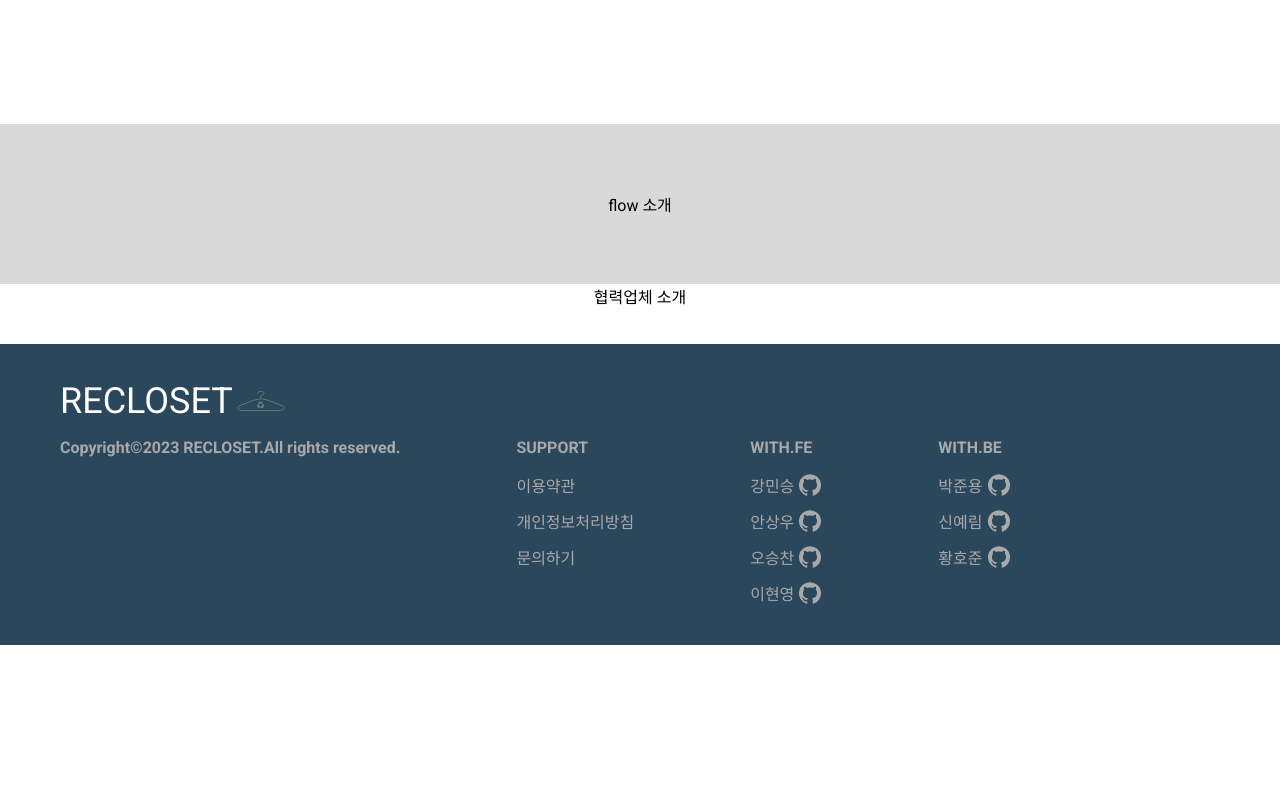
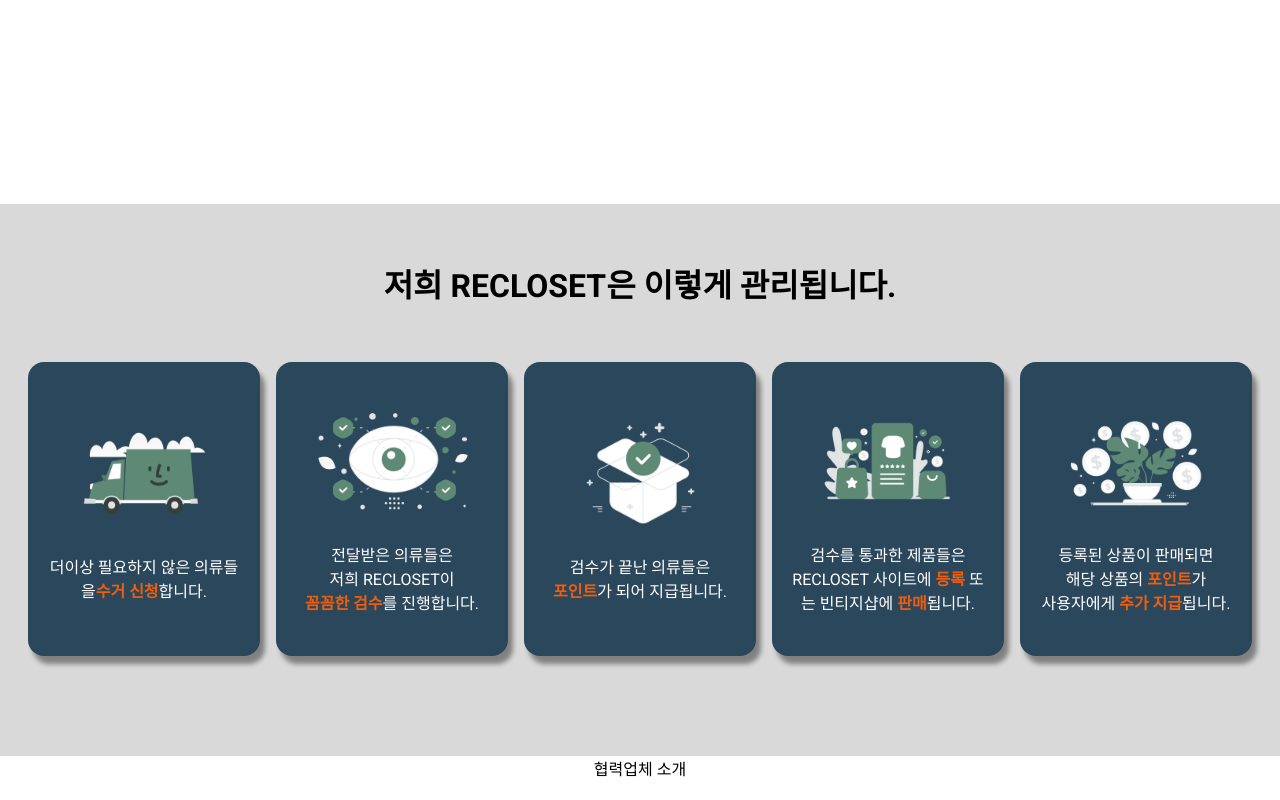
Before and after one commit to codestates-seb/seb44_main_017, a React (Vite) app in the folder client/: page / in a window 1280 px wide. Shown: the part 700-1500 px from the top of the page. Before the commit the page ends 1345 px from the top, so only its background shows below. Built offline with nearby package versions, Linux system fonts and the light colour scheme.

Commit message:
[feat]:main page flow card 완성

```diff
--- a/client/src/assets/index.ts
+++ b/client/src/assets/index.ts
@@ -3,3 +3,8 @@ export { default as shopping } from "./shopping.png";
 export { default as shopping_1 } from "./shopping(1).png";
 export { default as sendClothes } from "./sendClothes.png";
 export { default as mobileBannerImage } from "./mobileBannerImage.png";
+export { default as delivery } from "./delivery.png";
+export { default as inspect } from "./inspect.png";
+export { default as point } from "./point.png";
+export { default as clothesShop } from "./clothesShop.png";
+export { default as sellingPoint } from "./sellingPoint.png";
--- /dev/null
+++ b/client/src/components/FlowCard/FlowCard.tsx
@@ -0,0 +1,77 @@
+import * as S from "./styled";
+import {
+  delivery,
+  inspect,
+  point,
+  clothesShop,
+  sellingPoint,
+} from "../../assets";
+import FadeIn from "../FadeIn/FadeIn";
+const FlowCard = () => {
+  return (
+    <S.FlowConatiner>
+      <S.Title>저희 RECLOSET은 이렇게 관리됩니다.</S.Title>
+      <S.MobileScrollContainer>
+      <S.CardContainer>
+        <S.UpperContainer>
+          <FadeIn index={1}>
+            <S.FlowCardContainer>
+              <S.FlowImage src={delivery} />
+              <S.FlowDescirbe>
+                더이상 필요하지 않은 의류들을
+                <S.Highlight>수거 신청</S.Highlight>합니다.
+              </S.FlowDescirbe>
+              <S.FlowDescirbe></S.FlowDescirbe>
+            </S.FlowCardContainer>
+          </FadeIn>
+          <FadeIn index={2}>
+            <S.FlowCardContainer>
+              <S.FlowImage src={inspect} />
+              <S.FlowDescirbe>
+                전달받은 의류들은 <br /> 저희 RECLOSET이 <br />
+                <S.Highlight> 꼼꼼한 검수</S.Highlight>를 진행합니다.
+              </S.FlowDescirbe>
+              <S.FlowDescirbe></S.FlowDescirbe>
+            </S.FlowCardContainer>
+          </FadeIn>
+          <FadeIn index={3}>
+            <S.FlowCardContainer>
+              <S.FlowImage src={point} />
+              <S.FlowDescirbe>
+                검수가 끝난 의류들은 <br />
+                <S.Highlight>포인트</S.Highlight>가 되어 지급됩니다.
+              </S.FlowDescirbe>
+              <S.FlowDescirbe></S.FlowDescirbe>
+            </S.FlowCardContainer>
+          </FadeIn>
+        </S.UpperContainer>
+        <S.lowwerContainer>
+          <FadeIn index={4}>
+            <S.FlowCardContainer>
+              <S.FlowImage src={clothesShop} />
+              <S.FlowDescirbe>
+                검수를 통과한 제품들은 RECLOSET 사이트에
+                <S.Highlight> 등록 </S.Highlight>또는 빈티지샵에
+                <S.Highlight> 판매</S.Highlight>됩니다.
+              </S.FlowDescirbe>
+            </S.FlowCardContainer>
+          </FadeIn>
+          <FadeIn index={5}>
+            <S.FlowCardContainer>
+              <S.FlowImage src={sellingPoint} />
+              <S.FlowDescirbe>
+                등록된 상품이 판매되면 <br /> 해당 상품의
+                <S.Highlight> 포인트</S.Highlight>가 <br /> 사용자에게
+                <S.Highlight> 추가 지급</S.Highlight>됩니다.
+              </S.FlowDescirbe>
+              <S.FlowDescirbe></S.FlowDescirbe>
+            </S.FlowCardContainer>
+          </FadeIn>
+        </S.lowwerContainer>
+      </S.CardContainer>
+      </S.MobileScrollContainer>
+    </S.FlowConatiner>
+  );
+};
+
+export default FlowCard;
--- /dev/null
+++ b/client/src/components/FlowCard/styled.tsx
@@ -0,0 +1,111 @@
+import styled from "styled-components";
+
+export const FlowConatiner = styled.div`
+  display: flex;
+  align-items: center;
+  flex-direction: column;
+  width: 100vw;
+  padding: 56px 0px 100px 0px;
+  background-color: var(--color-gray100);
+  @media (max-width: 767px) {
+    padding: 36px 0px 72px 0px;
+    align-items: flex-start;
+  }
+  @media (min-width: 768px) and (max-width: 1023px) {
+    padding: 40px 0px;
+  }
+`;
+export const MobileScrollContainer = styled.div`
+  display: flex;
+  @media (max-width: 768px) {
+    display: flex;
+    width: 100vw;
+  }
+`;
+export const CardContainer = styled.div`
+  display: flex;
+  margin-top: 56px;
+  @media (max-width: 767px) {
+    width: 100vw;
+    overflow: scroll;
+    margin-top: 20px;
+    &::-webkit-scrollbar {
+      scrollbar-width: none;
+      display: none;
+    }
+  }
+  @media (max-width: 479px) {
+    padding: 16px 56px;
+  }
+  @media (min-width: 480px) and (max-width: 767px) {
+    padding: 16px 120px;
+  }
+  @media (min-width: 768px) and (max-width: 1023px) {
+    margin-top: 40px;
+  }
+  @media (min-width: 768px) and (max-width: 1229px) {
+    flex-direction: column;
+    align-items: center;
+  }
+`;
+export const UpperContainer = styled.div`
+  display: flex;
+`;
+export const lowwerContainer = styled.div`
+  display: flex;
+  @media (min-width: 768px) and (max-width: 1229px) {
+    margin-top: 16px;
+  }
+`;
+export const FlowCardContainer = styled.div`
+  display: flex;
+  justify-content: center;
+  align-items: center;
+  flex-direction: column;
+  width: 200px;
+  border-radius: 16px;
+  padding: 40px 16px;
+  margin: 0 8px;
+  box-shadow: 5px 8px 5px gray;
+  background-color: var(--color-darkblue);
+  &:hover {
+    transform: translateY(-8px);
+    transition: transform 3s ease;
+    box-shadow: 8px 16px 5px gray;
+  }
+  @media (max-width: 767px) {
+    padding: 20px 12px;
+  }
+  @media (min-width: 768px) and (max-width: 1023px) {
+    padding: 24px 16px;
+  }
+`;
+export const Title = styled.p`
+  text-align: center;
+  width: 100%;
+  font-size: 32px;
+  font-weight: var(--font-weight-700);
+  @media (max-width: 479px) {
+    font-size: 20px;
+  }
+  @media (min-width: 480px) and (max-width: 1023px) {
+    font-size: var(--font-size-24);
+  }
+`;
+export const FlowImage = styled.img<{ src: string }>`
+  width: 177px;
+  margin-bottom: 24px;
+  @media (max-width: 1023px) {
+    width: 140px;
+  }
+`;
+export const FlowDescirbe = styled.p`
+  text-align: center;
+  color: var(--color-white);
+  font-size: var(--font-size-16);
+  line-height: 1.5;
+`;
+export const Highlight = styled.span`
+  color: var(--color-orange);
+  font-weight: var(--font-weight-700);
+`;
--- a/client/src/pages/mainPage/mainPage.tsx
+++ b/client/src/pages/mainPage/mainPage.tsx
@@ -3,6 +3,9 @@ import BannerContainerPc from "./bannerContainerPc";
 import BannerContainerMobile from "./bannerContainerMobile";
 import { useEffect, useState } from "react";
 import axios from "axios";
+import FlowCard from "@/components/FlowCard/FlowCard";
+import FadeIn from "@/components/FadeIn/FadeIn";
+
 export const MainPage = () => {
   const [clothesList, setClothesList] = useState([]);
   useEffect(() => {
@@ -24,7 +27,7 @@ export const MainPage = () => {
         style={{
           display: "flex",
           flexDirection: "column",
-          height: "90vh",
+          height: "100vh",
           width: "100%",
         }}
       >
@@ -32,7 +35,7 @@ export const MainPage = () => {
         <BannerContainerMobile />
         <div>의류 리스트</div>
       </div>
-      <S.FlowConatiner>flow 소개</S.FlowConatiner>
+      <FlowCard />
       <div>협력업체 소개</div>
     </S.MainPageContainer>
   );
--- a/client/src/pages/mainPage/styled.tsx
+++ b/client/src/pages/mainPage/styled.tsx
@@ -176,12 +176,3 @@ export const MobileBannerImage = styled.img<{ src: string }>`
     height: 50vw;
   }
 `;
-// flow 설명
-export const FlowConatiner = styled.div`
-  display: flex;
-  justify-content: center;
-  align-items: center;
-  background-color: var(--color-gray100);
-  width: 100%;
-  height: 20vh;
-`
```
Also changed, not shown: client/src/assets/clothesShop.png (renamed from client/src/assets/clothesShopt.png).
